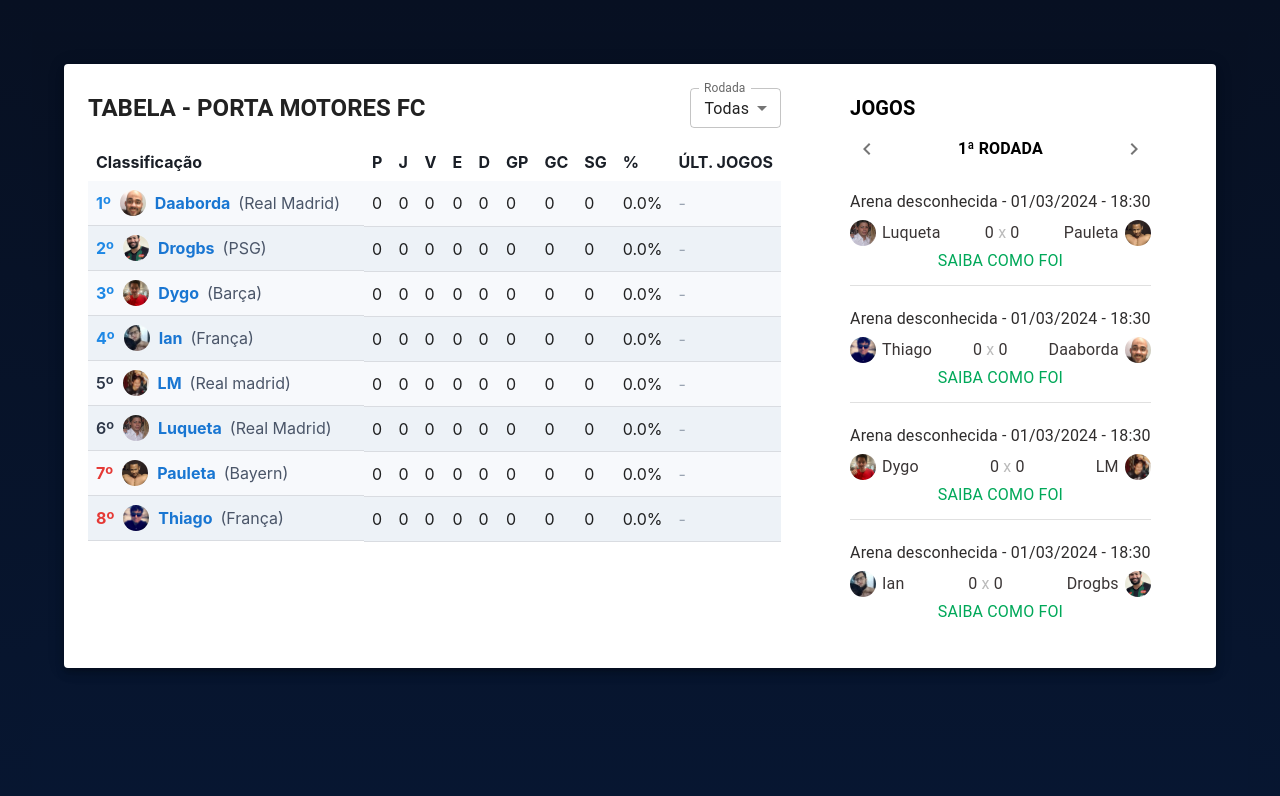
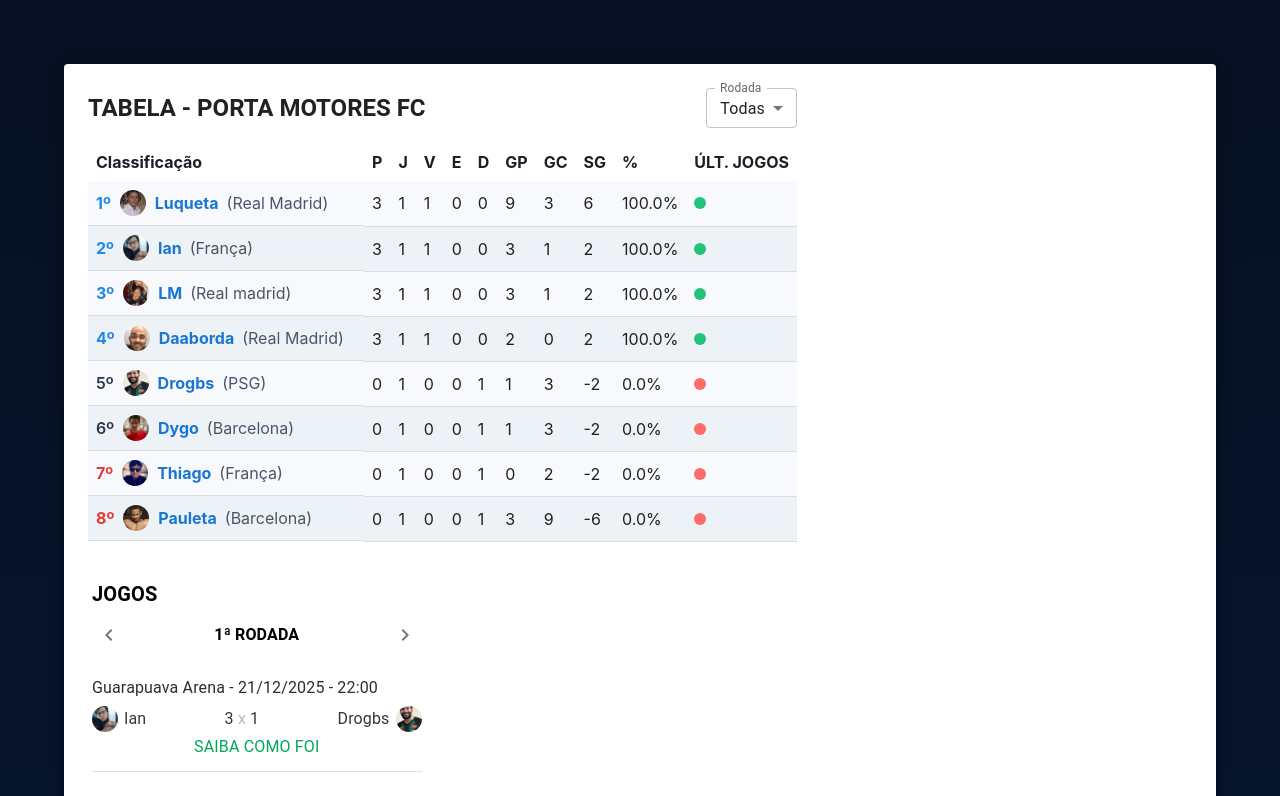
Before and after one commit to Lucasds98/eafc-portal-motores, a React (Vite) app: page / in a window 1280 px wide. Shown: the top 796 px of the page. Built offline with nearby package versions, Linux system fonts and the light colour scheme; the HTML template or start-up script is replaced by a standard one.

Commit message:
ajuste realizado

```diff
--- a/src/components/Tabela/Tabela.css
+++ b/src/components/Tabela/Tabela.css
@@ -7,6 +7,11 @@
   width: 100%;
   border-collapse: collapse;
   margin-top: 16px;
+}
+
+.tabela-scroll {
+  width: 100%;
+  overflow-x: auto;
 }
 
 .tabela-table th {
--- a/src/components/Tabela/Tabela.jsx
+++ b/src/components/Tabela/Tabela.jsx
@@ -75,7 +75,7 @@ export default function Tabela() {
                 </Select>
               </FormControl>
             </Box>
-
+            <div className="tabela-scroll">
               <table className="tabela-table">
                 <thead>
                   <tr>
@@ -143,6 +143,7 @@ export default function Tabela() {
                   ))}
                 </tbody>
               </table>
+            </div>
           </Grid>
 
           {/* DIVISÓRIA */}
--- a/src/data/games.js
+++ b/src/data/games.js
@@ -4,16 +4,16 @@ export const games = [
   // =====================
 
   // RDD 1
-  { id: 'r1-j1', rdd: 1, timeA: 1, timeB: 8, golsA: 0, golsB: 0, status: 'pendente', local: 'Arena desconhecida', data: '2024-03-01', hora: '18:30' },
-  { id: 'r1-j2', rdd: 1, timeA: 2, timeB: 7, golsA: 0, golsB: 0, status: 'pendente', local: 'Arena desconhecida', data: '2024-03-01', hora: '18:30' },
-  { id: 'r1-j3', rdd: 1, timeA: 3, timeB: 6, golsA: 0, golsB: 0, status: 'pendente', local: 'Arena desconhecida', data: '2024-03-01', hora: '18:30' },
-  { id: 'r1-j4', rdd: 1, timeA: 4, timeB: 5, golsA: 0, golsB: 0, status: 'pendente', local: 'Arena desconhecida', data: '2024-03-01', hora: '18:30' },
+  { id: 'r1-j1', rdd: 1, timeA: 4, timeB: 5, golsA: 3, golsB: 1, status: 'finalizado', local: 'Guarapuava Arena', data: '2025-12-21', hora: '22:00' },
+  { id: 'r1-j2', rdd: 1, timeA: 3, timeB: 6, golsA: 1, golsB: 3, status: 'finalizado', local: 'Elisa Park', data: '2025-12-22', hora: '22:30' },
+  { id: 'r1-j3', rdd: 1, timeA: 2, timeB: 7, golsA: 0, golsB: 2, status: 'finalizado', local: 'Atuba 2 Field', data: '2025-12-22', hora: '23:30' },
+  { id: 'r1-j4', rdd: 1, timeA: 1, timeB: 8, golsA: 9, golsB: 3, status: 'finalizado', local: 'Vargem Grande Stadium', data: '2025-12-22', hora: '21:00' },
 
   // RDD 2
-  { id: 'r2-j1', rdd: 2, timeA: 1, timeB: 7, golsA: 0, golsB: 0, status: 'pendente', local: 'Arena desconhecida', data: '2024-03-01', hora: '18:30' },
-  { id: 'r2-j2', rdd: 2, timeA: 8, timeB: 6, golsA: 0, golsB: 0, status: 'pendente', local: 'Arena desconhecida', data: '2024-03-01', hora: '18:30' },
-  { id: 'r2-j3', rdd: 2, timeA: 2, timeB: 5, golsA: 0, golsB: 0, status: 'pendente', local: 'Arena desconhecida', data: '2024-03-01', hora: '18:30' },
-  { id: 'r2-j4', rdd: 2, timeA: 3, timeB: 4, golsA: 0, golsB: 0, status: 'pendente', local: 'Arena desconhecida', data: '2024-03-01', hora: '18:30' },
+  { id: 'r2-j1', rdd: 2, timeA: 2, timeB: 5, golsA: 0, golsB: 0, status: 'pendente', local: 'Atuba 2 Field', data: '2025-12-22', hora: '18:30' },
+  { id: 'r2-j2', rdd: 2, timeA: 8, timeB: 6, golsA: 0, golsB: 0, status: 'pendente', local: 'Campo do Jardim Cláudia', data: '2025-12-22', hora: '18:30' },
+  { id: 'r2-j3', rdd: 2, timeA: 1, timeB: 7, golsA: 0, golsB: 0, status: 'pendente', local: 'Vargem Grande Stadium', data: '2025-12-22', hora: '18:30' },
+  { id: 'r2-j4', rdd: 2, timeA: 3, timeB: 4, golsA: 0, golsB: 0, status: 'pendente', local: 'Elisa Park', data: '2025-12-22', hora: '18:30' },
 
   // RDD 3
   { id: 'r3-j1', rdd: 3, timeA: 1, timeB: 6, golsA: 0, golsB: 0, status: 'pendente', local: 'Arena desconhecida', data: '2024-03-01', hora: '18:30' },
--- a/src/data/matches.js
+++ b/src/data/matches.js
@@ -1,16 +1,17 @@
 export const matches = [
   // RDD 1
-//   { rdd: 1, jogadorId: 1, result: 'V', golsPro: 3, golsContra: 1 },
-//   { rdd: 1, jogadorId: 2, result: 'D', golsPro: 1, golsContra: 3 },
-
-//   { rdd: 1, jogadorId: 3, result: 'E', golsPro: 2, golsContra: 2 },
-//   { rdd: 1, jogadorId: 4, result: 'E', golsPro: 2, golsContra: 2 },
-
-//   { rdd: 1, jogadorId: 5, result: 'V', golsPro: 1, golsContra: 1 },
-//   { rdd: 1, jogadorId: 6, result: 'D', golsPro: 0, golsContra: 0 },
-
-//   { rdd: 1, jogadorId: 7, result: 'V', golsPro: 4, golsContra: 3 },
-//   { rdd: 1, jogadorId: 8, result: 'D', golsPro: 3, golsContra: 4 },
+  //JOGO 1
+  { rdd: 1, jogadorId: 4, result: 'V', golsPro: 3, golsContra: 1 },
+  { rdd: 1, jogadorId: 5, result: 'D', golsPro: 1, golsContra: 3 },
+  //JOGO 2
+  { rdd: 1, jogadorId: 3, result: 'D', golsPro: 1, golsContra: 3 },
+  { rdd: 1, jogadorId: 6, result: 'V', golsPro: 3, golsContra: 1 },
+  //JOGO 3
+  { rdd: 1, jogadorId: 2, result: 'D', golsPro: 0, golsContra: 2 },
+  { rdd: 1, jogadorId: 7, result: 'V', golsPro: 2, golsContra: 0 },
+  //JOGO 4
+  { rdd: 1, jogadorId: 1, result: 'V', golsPro: 9, golsContra: 3 },
+  { rdd: 1, jogadorId: 8, result: 'D', golsPro: 3, golsContra: 9 },
 
 //   // RDD 2
 //   { rdd: 2, jogadorId: 1, result: 'E', golsPro: 1, golsContra: 1 },
--- a/src/data/players.js
+++ b/src/data/players.js
@@ -20,7 +20,7 @@ export const players = [
   {
     id: 3,
     nome: 'Dygo',
-    time: 'Barça',
+    time: 'Barcelona',
     icone: 'dygo.png',
     frase: 'Rodrigo Dygo 24',
     bio: 'Novo paivinha do eliza, faz o dificil, já o facíl....',
@@ -65,7 +65,7 @@ export const players = [
   {
     id: 8,
     nome: 'Pauleta',
-    time: 'Bayern',
+    time: 'Barcelona',
     icone: 'paulo.png',
     frase: 'Bixxcoto 2',
     bio: 'O box-to-box',
```
Lines whose indentation alone changed are shown as unchanged.
